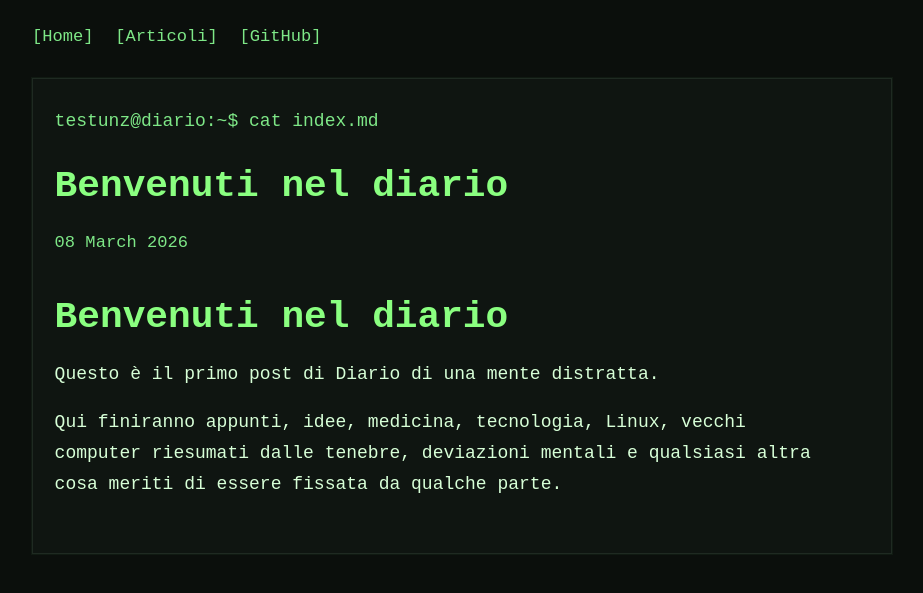
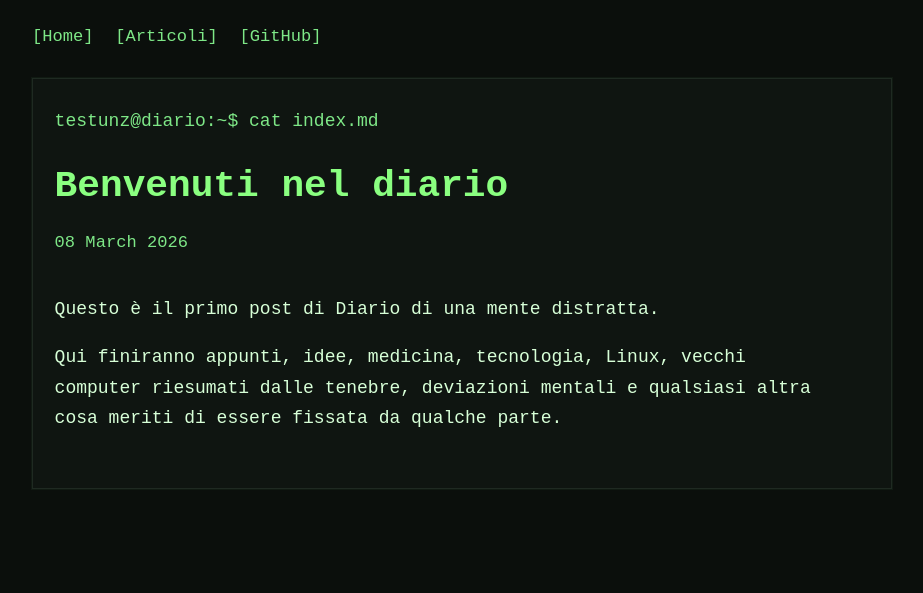
Before and after one commit to testunz/testunz.github.io, a Jekyll site: the page built from _posts/2026-03-08-benvenuti.md, in a window 1280 px wide. Shown: the top 593 px of the page, without its empty margins (178-1101 px from the left). Built offline with Jekyll 4.4.1, drawn with Linux system fonts in a browser that asks for light colours.

Commit message:
Remove header from the first diary post

```diff
--- a/_posts/2026-03-08-benvenuti.md
+++ b/_posts/2026-03-08-benvenuti.md
@@ -4,8 +4,6 @@ title: Benvenuti nel diario
 date: 2026-03-08
 ---
 
-# Benvenuti nel diario
-
 Questo è il primo post di Diario di una mente distratta.
 
 Qui finiranno appunti, idee, medicina, tecnologia, Linux, vecchi computer riesumati dalle tenebre, deviazioni mentali e qualsiasi altra cosa meriti di essere fissata da qualche parte.
```
